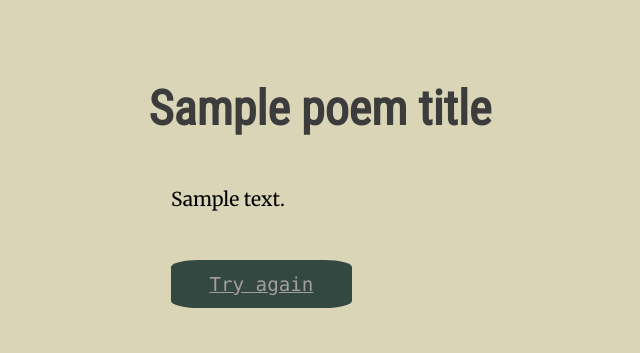
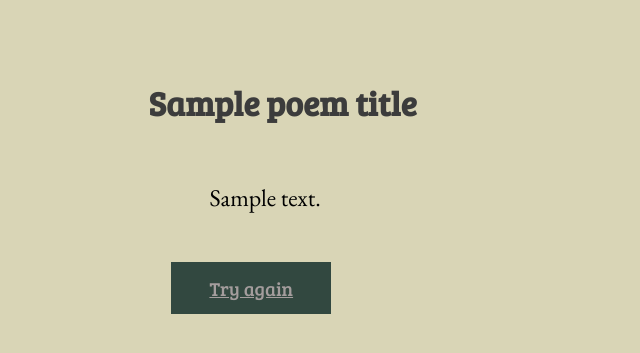
Before and after one commit to aerenchyma/poem-generation, a Flask app: template templates/poem.html in a window 1280 px wide. Shown: the top 353 px of the page, without its empty margins (85-725 px from the left). Run offline with Flask 2, Linux system fonts and the light colour scheme; the template is opened without the code that fills it: most values are stand-ins (such as "Sample title", 1, 10 or a date in 2020).

Commit message:
Style WIP

```diff
--- a/static/css/style.css
+++ b/static/css/style.css
@@ -49,12 +49,17 @@ body {
     font-size: 1.5rem;
   }
 
+  .poem-title {
+    font-family: "Bree Serif", serif;
+  }
+
   .poetry {
     line-height: 1.6em;
-    font-size: 1.2rem;
-    padding-left:20%;
-    /* margin: 2rem 1.5rem 2rem 1.5rem */
-    font-family: "Merriweather", sans-serif;
+    font-size: 1.5rem;
+    padding-left:23%;
+    /* font-family: "Merriweather", sans-serif; */
+    font-family: "EB Garamond", sans-serif;
+    /* background-color:rgb(119, 145, 103)); */
   }
 
   p {
@@ -216,7 +221,7 @@ body {
     text-align: left;
     /* text-transform: uppercase; */
     margin: 5rem 1rem 1rem 1rem;
-    font-size: 3rem;
+    font-size: 2.1rem;
   }
   h3 {
     font-size: 1.75rem;
@@ -257,8 +262,9 @@ body {
   }
 
   .info-click {
-    font-family: SFMono-Regular, Menlo, Monaco, Consolas, "Liberation Mono",
-      "Courier New", monospace;
+    /* font-family: SFMono-Regular, Menlo, Monaco, Consolas, "Liberation Mono", */
+      /* "Courier New", monospace; */
+    font-family: "Bree Serif", sans-serif;
   }
 
   pre {
--- a/templates/poem.html
+++ b/templates/poem.html
@@ -3,7 +3,7 @@
     <link rel="stylesheet" href="{{ url_for('static', filename='css/style.css') }}">
     <link rel="preconnect" href="https://fonts.googleapis.com">
     <link rel="preconnect" href="https://fonts.gstatic.com" crossorigin>
-    <link href="https://fonts.googleapis.com/css2?family=Roboto+Condensed&display=swap" rel="stylesheet">
+    <link href="https://fonts.googleapis.com/css2?family=Bree+Serif&family=EB+Garamond&family=Roboto+Condensed&display=swap" rel="stylesheet">
     <link href="https://fonts.googleapis.com/css2?family=Merriweather&display=swap" rel="stylesheet">
 </head>
 
@@ -23,6 +23,6 @@
     </span>
 
     <br><br>
-    <p class="info-click"><a href="/" class="back-button round">Try again</a></p>
+    <p class="info-click"><a href="/" class="back-button">Try again</a></p>
     <br><br>
 </body>
```
